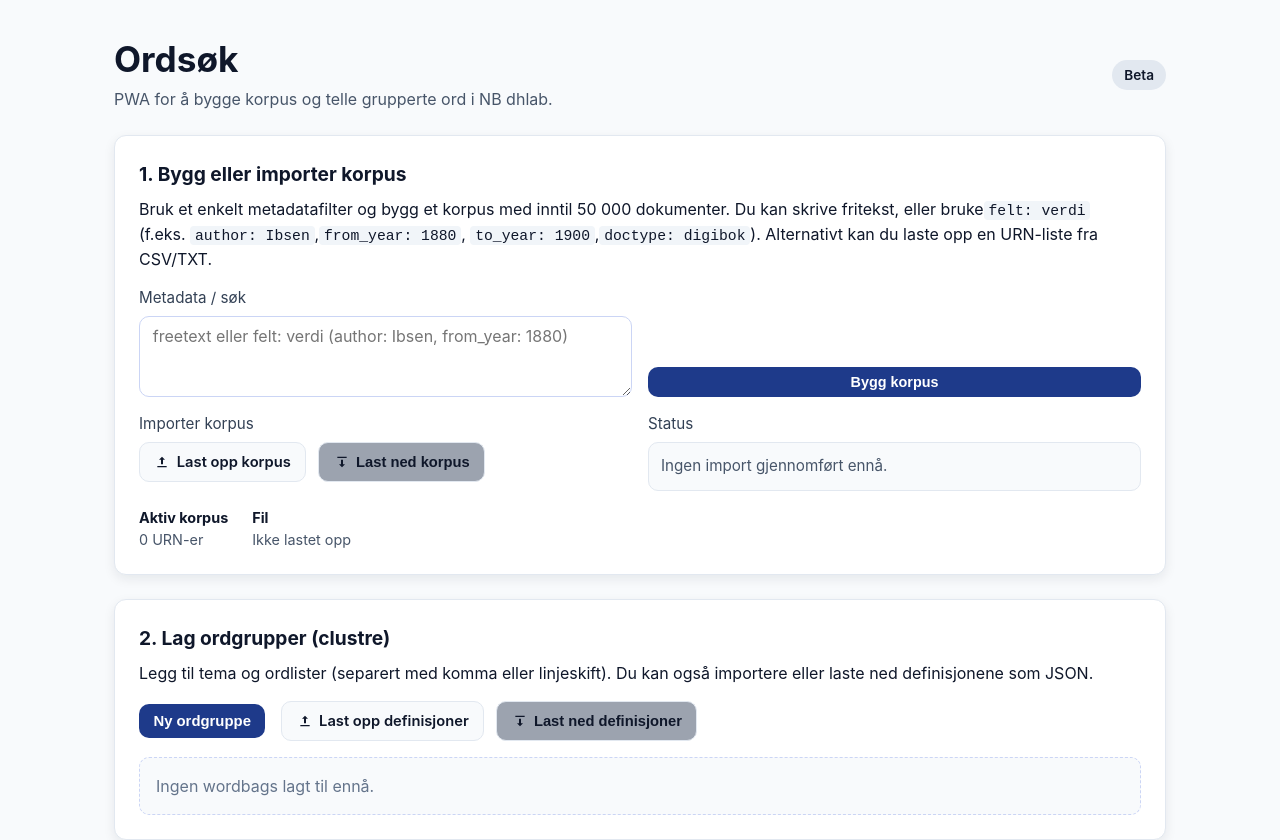
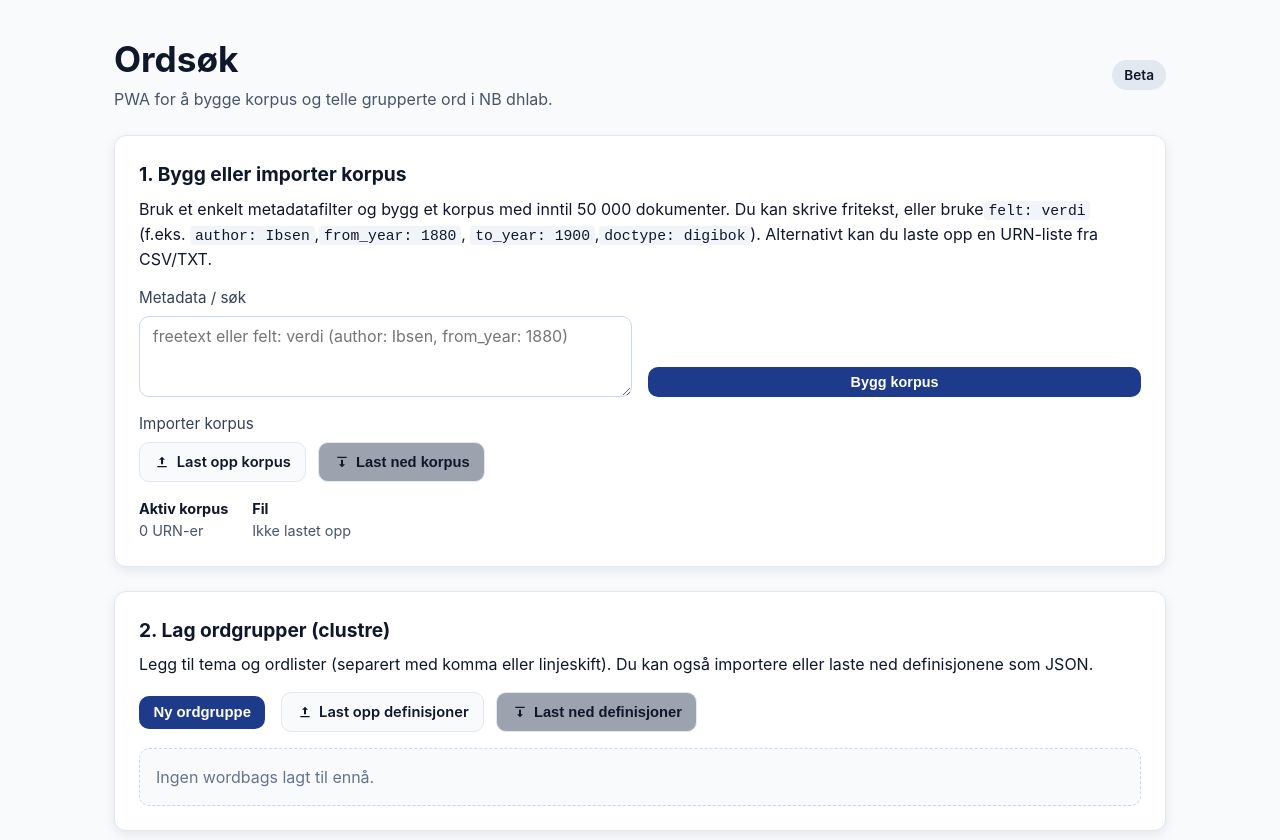
Before and after one commit to Yoonsen/ords-k, a React (Vite) app: page / in a window 1280 px wide. Shown: the top 840 px of the page. Built offline with nearby package versions, Linux system fonts and the light colour scheme.

Commit message:
Tighten corpus status

```diff
--- a/src/App.tsx
+++ b/src/App.tsx
@@ -1062,12 +1062,6 @@ function App() {
               </button>
             </div>
           </div>
-          <div className="field">
-            <span>Status</span>
-            <div className="status-box">
-              {corpusMessage || 'Ingen import gjennomført ennå.'}
-            </div>
-          </div>
         </div>
 
         {corpusApiStatus && (
@@ -1086,7 +1080,10 @@ function App() {
         <div className="summary-row">
           <div>
             <strong>Aktiv korpus</strong>
-            <span>{corpusUrns.length} URN-er</span>
+            <span>
+              {corpusUrns.length} URN-er
+              {corpusMessage ? ` · ${corpusMessage}` : ''}
+            </span>
           </div>
           <div>
             <strong>Fil</strong>
```
Also changed, not shown: 3 other files (tests, documents, lock files or other folders).
